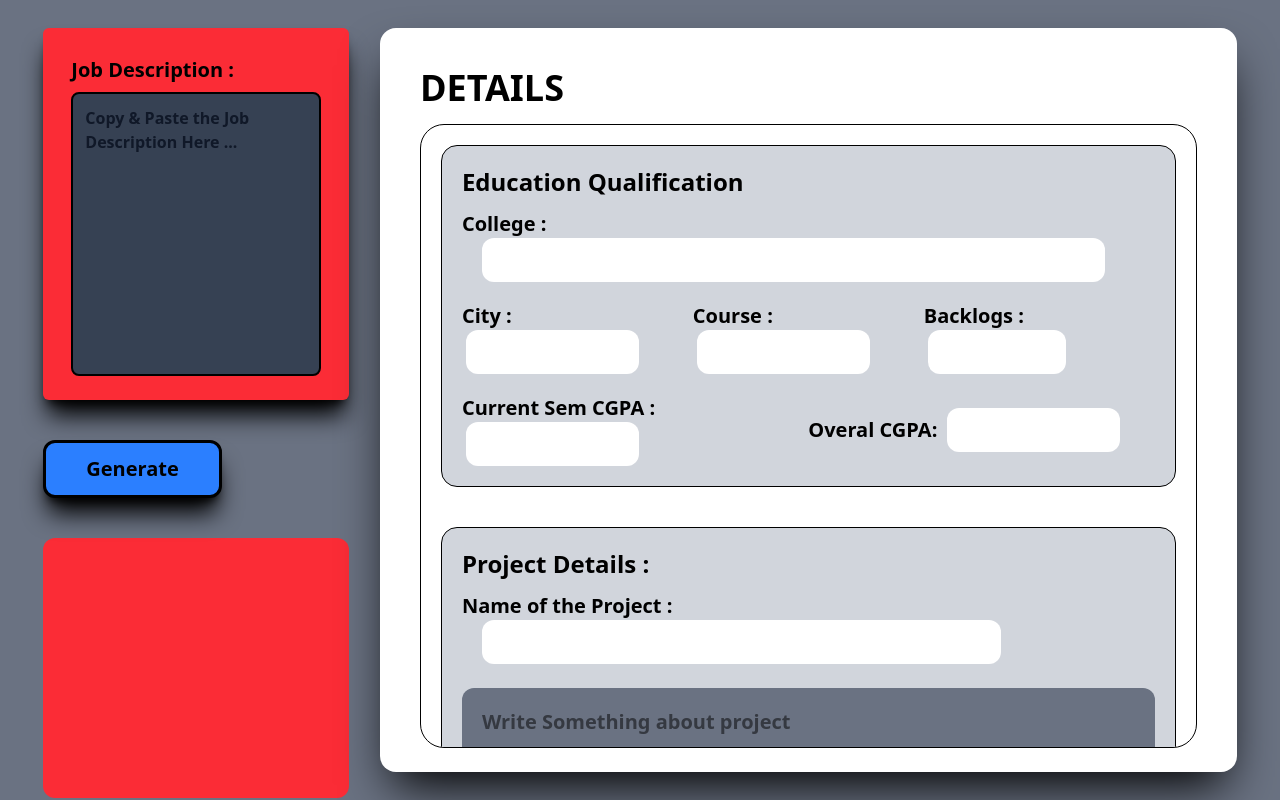
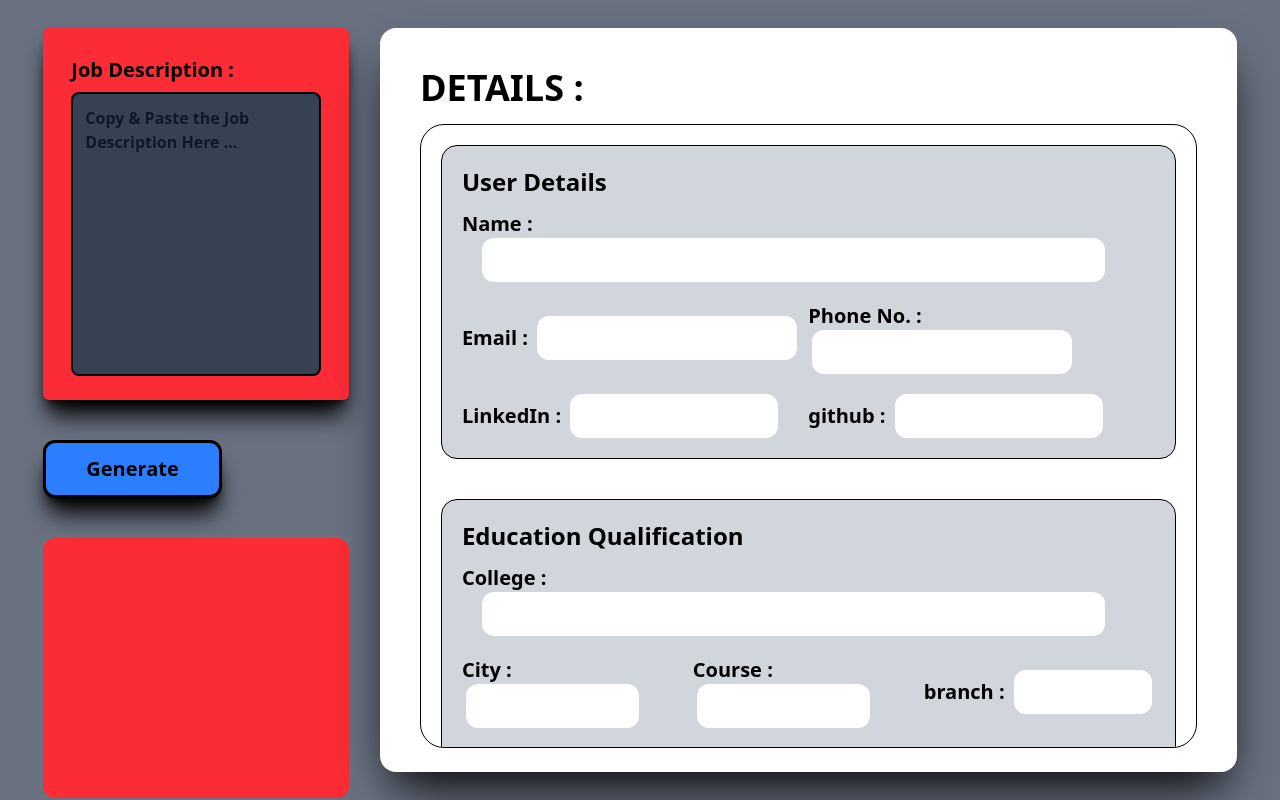
Before and after one commit to Endev0ur/JobReady, a React (Vite) app in the folder Frontend/: page /generate in a window 1280 px wide. Built offline with nearby package versions, Linux system fonts and the light colour scheme; no server answers.

Commit message:
Day 20 : Frontend + Backend (Getting the data from backend and filling the frontend education & userDetais and add the edit feature in it) (*done)

```diff
--- a/Frontend/src/Components/Education.jsx
+++ b/Frontend/src/Components/Education.jsx
@@ -1,17 +1,79 @@
-import React from 'react'
+import React , {useState , useEffect} from 'react'
 
-const Education = () => {
+const Education = ({educationDetails , setEducationDetails}) => {
+
+  // console.log(educationDetails);
+
+  const [userEducationDetails , setUserEducationDetails] = useState({
+    collegeName:"",
+    city:"",
+    course:"",
+    branch:"",
+    backlogs:0,
+    startDate:"",
+    endDate:"",
+    currentSemGPA:"",
+    overallGPA:""
+  });
+
+  const [showSaveBtn , setShowSaveBtn] = useState(false);
+
+  useEffect(() => {
+    if (educationDetails) {
+      setUserEducationDetails({
+        collegeName: educationDetails.collegeName || '',
+        city: educationDetails.city || '',
+        course: educationDetails.course || '',
+        branch: educationDetails.branch || '',
+        backlogs: educationDetails.backlogs || 0,
+        startDate:educationDetails.startDate||'',
+        endDate: educationDetails.endDate || '',
+        currentSemGPA: educationDetails.currentSemGPA || '',
+        overallGPA: educationDetails.overallGPA || '',
+      });
+    }
+  }, [educationDetails]);
+  console.log("user education details sins : " , userEducationDetails);
+
+  console.log("basic education Details are : " , educationDetails);
+
+  const handleChange = (e) => {
+
+    const {name , value} = e.target;
+
+    setUserEducationDetails((prev)=>({
+      ...prev,
+      [name]:value,
+    }))
+
+    setShowSaveBtn(true);
+
+  }
+
+  const handleSaveChanges = () => {
+    setEducationDetails((prev)=>({
+      ...prev,
+      education:userEducationDetails,
+    }))
+
+    setShowSaveBtn(false);
+  }
+
   return (
     <>
-      <div className="bg-gray-300 p-5 width-[100%] border rounded-2xl">
-          <h2 className="text-2xl font-bold">Education Qualification</h2>
+      <div className="bg-gray-300 p-5 width-[100%] border rounded-2xl mt-10">
+          <h2 className="text-2xl font-bold inline-block">Education Qualification</h2>
+          <button className={`border p-2 pl-5 pr-5 rounded-md ml-5 ${showSaveBtn ? "inline-block" : "hidden"}`} onClick={handleSaveChanges}>Save Changes</button>
           <form className="mt-3">
             <div className="flex justify-around items-center text-xl font-bold w-[100%]  flex-wrap">
               <div className=" w-full">
                 <span className="text-xl">College : </span>
                 <input
                   type="text"
+                  name='collegeName'
+                  value={userEducationDetails.collegeName}
                   className="bg-white p-2  pl-5 pr-5 rounded-xl outline-none ml-5 w-[90%]"
+                  onChange={handleChange}
                 />
               </div>
 
@@ -20,39 +82,66 @@ const Education = () => {
                   <span className="text-xl">City : </span>
                   <input
                     type="text"
+                    name='city'
+                    value={userEducationDetails.city}
                     className="bg-white p-2 rounded-xl outline-none ml-1 w-[75%]"
+                    onChange={handleChange}
                   />
                 </div>
                 <div className="w-full">
                   <span className="text-xl">Course : </span>
                   <input
                     type="text"
+                    name='course'
+                    value={userEducationDetails.course}
                     className="bg-white p-2 rounded-xl outline-none ml-1 w-[75%]"
+                    onChange={handleChange}
                   />
                 </div>
 
                 <div className="w-full">
-                  <span className="text-xl">Backlogs : </span>
+                  <span className="text-xl">branch : </span>
                   <input
                     type="text"
+                    name='branch'
+                    value={userEducationDetails.branch}
                     className="bg-white p-2 rounded-xl outline-none ml-1 w-[60%]"
+                    onChange={handleChange}
                   />
                 </div>
               </div>
 
               <div className=" w-full mt-5 flex justify-around items-center">
+
+                <div className="w-full">
+                    <span className="text-xl">backlogs : </span>
+                    <input
+                      type="text"
+                      name='backlogs'
+                      value={educationDetails.backlogs}
+                      className="bg-white p-2 rounded-xl outline-none ml-1 w-[50%]"
+                      onChange={handleChange}
+                    />
+                  </div>
+
                 <div className="w-full">
                   <span className="text-xl">Current Sem CGPA : </span>
                   <input
                     type="text"
+                    name='currentSemGPA'
+                    value={userEducationDetails.currentSemGPA}
                     className="bg-white p-2 rounded-xl outline-none ml-1 w-[50%]"
+                    onChange={handleChange}
                   />
                 </div>
                 <div className="w-full">
-                  <span className="text-xl">Overal CGPA: </span>
+                  <span className="text-xl">Overall CGPA: </span>
                   <input
                     type="text"
+                    name='overallGPA'
+                    value={userEducationDetails.overallGPA}
                     className="bg-white p-2 rounded-xl outline-none ml-1 w-[50%]"
+                    onChange={handleChange}
                   />
                 </div>
               </div>
--- a/Frontend/src/Components/Profile.jsx
+++ b/Frontend/src/Components/Profile.jsx
@@ -4,7 +4,7 @@ import ProfileRightBlock from "./ProfileRightBlock";
 
 const Profile = () => {
 
-  const [done , setDone] = useState(false);
+  const [done , setDone] = useState(true);
 
   return (
      <>
--- a/Frontend/src/Components/ProfileRightBlock.jsx
+++ b/Frontend/src/Components/ProfileRightBlock.jsx
@@ -1,52 +1,102 @@
-import React, { useState } from "react";
+import React, {useEffect, useState } from "react";
+import axios from 'axios';
 import ProjectDetails from "./ProjectDetails";
 import Education from "./Education";
 import Experience from "./Experience";
 import Achievement from "./Achievements";
 import Skills from "./Skills";
+import UserDetails from "./UserDetails";
 const ProfileRightBlock = () => {
 
-  const [projects , setProjects] = useState([{}]);
+  let [resumeDetails , setResumeDetails] = useState({
+    userDetails:{},
+    education:{},
+    project:[],
+    experience:[],
+    skills:[],
+    achievements:[],
+  })
 
-  const handleClick = () => {
-    const size = projects.length;
-    const arr = [...projects];
-    arr.push({id:size , value:`project${size}`});
-    setProjects(arr);
+  /* This is for when profile page will load then it will fetch the user detail if possible */
+  useEffect(()=>{
 
-    // console.log(projects.size());
-  }
+    const getDetails = async() => {
+      let url = "http://localhost:3000/profile/get-details";
+      const response = await axios.get(url , {
+        withCredentials:true,
+      });
+
+      console.log(response);
+      const result = response.data;
+      const {success} = result;
+      if(success){
+        const {resume} = result;
+
+        setResumeDetails((res)=>({
+          ...res,
+          userDetails:resume.userDetails,
+          education:resume.education,
+          project:resume.project,
+          experience : resume.experience,
+          skills:resume.skills,
+          achievements : resume.achievements
+        }))
+
+        console.log("resumeDetails are : " , resumeDetails);
+      }
+      else{
+        console.log("user details are not here");
+      }
+    }
+
+    getDetails();
+
+
+  } , []);
+
+  /* this below useEffect is just for knowing that is my resumeDetails filled successfully or not */
+  useEffect(()=>{
+    console.log("resumeDetails are : " , resumeDetails);
+  } , [resumeDetails])
+
+
 
   return (
     <div className="h-[100%] w-[70%] bg-white rounded-2xl shadow-2xl shadow-black p-10">
-      <h1 className="text-4xl font-bold inline-block">DETAILS</h1>
+      <h1 className="text-4xl font-bold inline-block">DETAILS : </h1>
       <div className="h-[94%] w-[100%] border mt-4 rounded-3xl p-5 overflow-scroll no-scrollbar">
+        {/* User Details */}
+
+        <UserDetails basicDetails = {resumeDetails.userDetails} setBasicDetails = {setResumeDetails}></UserDetails>
+
+
         {/* EDUCATION QUALIFICATION */}
 
-        <Education></Education>
+        <Education educationDetails = {resumeDetails.education} setEducationDetails = {setResumeDetails}></Education>
+
 
         {/* Project1 Details * 2  */}
 
+        <ProjectDetails  projectDetails={resumeDetails.project[0]} setProjectDetails={setResumeDetails}></ProjectDetails>
+
         <ProjectDetails></ProjectDetails>
-        <ProjectDetails></ProjectDetails>
+
 
         {/* Experience Section * 2 */}
 
         <Experience></Experience>
+
         <Experience></Experience>
+
 
         {/* Achievement section */}
 
         <Achievement></Achievement>
 
+
         {/* Skills */}
 
         <Skills></Skills>
-
-
-
-
-
 
       </div>
     </div>
--- /dev/null
+++ b/Frontend/src/Components/UserDetails.jsx
@@ -0,0 +1,125 @@
+import React, { useEffect, useState } from "react";
+
+const UserDetails = ({basicDetails , setBasicDetails}) => {
+
+  // console.log(basicDetails.name);
+
+  const [userDetails , setUserDetails] = useState({
+    name:"",
+    email:"",
+    phoneNo:"",
+    linkedIn:"",
+    github:"",
+  });
+
+  const [showSaveBtn , setShowSaveBtn] = useState(false);
+
+  useEffect(() => {
+    if (basicDetails) {
+      setUserDetails({
+        name: basicDetails.name || '',
+        email: basicDetails.email || '',
+        phoneNo: basicDetails.phoneNo || '',
+        linkedIn: basicDetails.linkedIn || '',
+        github: basicDetails.github || '',
+      });
+    }
+  }, [basicDetails]);
+  // console.log("user details sins : " , userDetails);
+
+  // console.log("basic Details are : " , basicDetails);
+
+  const handleChange = (e) => {
+
+    const {name , value} = e.target;
+
+    setUserDetails((prev)=>({
+      ...prev,
+      [name]:value,
+    }))
+
+    setShowSaveBtn(true);
+
+  }
+
+  const handleSaveChanges = () => {
+    setBasicDetails((prev)=>({
+      ...prev,
+      userDetails:userDetails,
+    }))
+
+    setShowSaveBtn(false);
+  }
+
+  return (
+    <>
+      <div className="bg-gray-300 p-5 width-[100%] border rounded-2xl">
+        <h2 className="text-2xl font-bold inline-block">User Details</h2>
+        <button className={`border p-2 pl-5 pr-5 rounded-md ml-5 ${showSaveBtn ? "inline-block" : "hidden"}`} onClick={handleSaveChanges}>Save Changes</button>
+        <form className="mt-3">
+          <div className="flex justify-around items-center text-xl font-bold w-[100%]  flex-wrap">
+            <div className=" w-full">
+              <span className="text-xl">Name : </span>
+              <input
+                type="text"
+                value={userDetails.name}
+                name="name"
+                className="bg-white p-2  pl-5 pr-5 rounded-xl outline-none ml-5 w-[90%]"
+                onChange={handleChange}
+              />
+            </div>
+
+            <div className=" w-full mt-5 flex justify-around items-center">
+              <div className="w-full">
+                <span className="text-xl">Email : </span>
+                <input
+                  type="email"
+                  value={userDetails.email}
+                  name="email"
+                  className="bg-white p-2 rounded-xl outline-none ml-1 w-[75%]"
+                  onChange={handleChange}
+                />
+              </div>
+              <div className="w-full">
+                <span className="text-xl">Phone No. : </span>
+                <input
+                  type="text"
+                  name = "phoneNo"
+                  value={userDetails.phoneNo}
+                  className="bg-white p-2 rounded-xl outline-none ml-1 w-[75%]"
+                  onChange={handleChange}
+                />
+              </div>
+            </div>
+
+            <div className=" w-full mt-5 flex justify-around items-center">
+              <div className="w-full">
+                <span className="text-xl">LinkedIn : </span>
+                <input
+                  type="text"
+                  value={userDetails.linkedIn}
+                  name="linkedIn"
+                  className="bg-white p-2 rounded-xl outline-none ml-1 w-[60%]"
+                  onChange={handleChange}
+                />
+              </div>
+
+              <div className="w-full">
+                <span className="text-xl">github : </span>
+                <input
+                  type="text"
+                  value={userDetails.github}
+                  name="github"
+                  className="bg-white p-2 rounded-xl outline-none ml-1 w-[60%]"
+                  onChange={handleChange}
+                />
+              </div>
+            </div>
+          </div>
+        </form>
+      </div>
+    </>
+  );
+};
+
+export default UserDetails;
```
